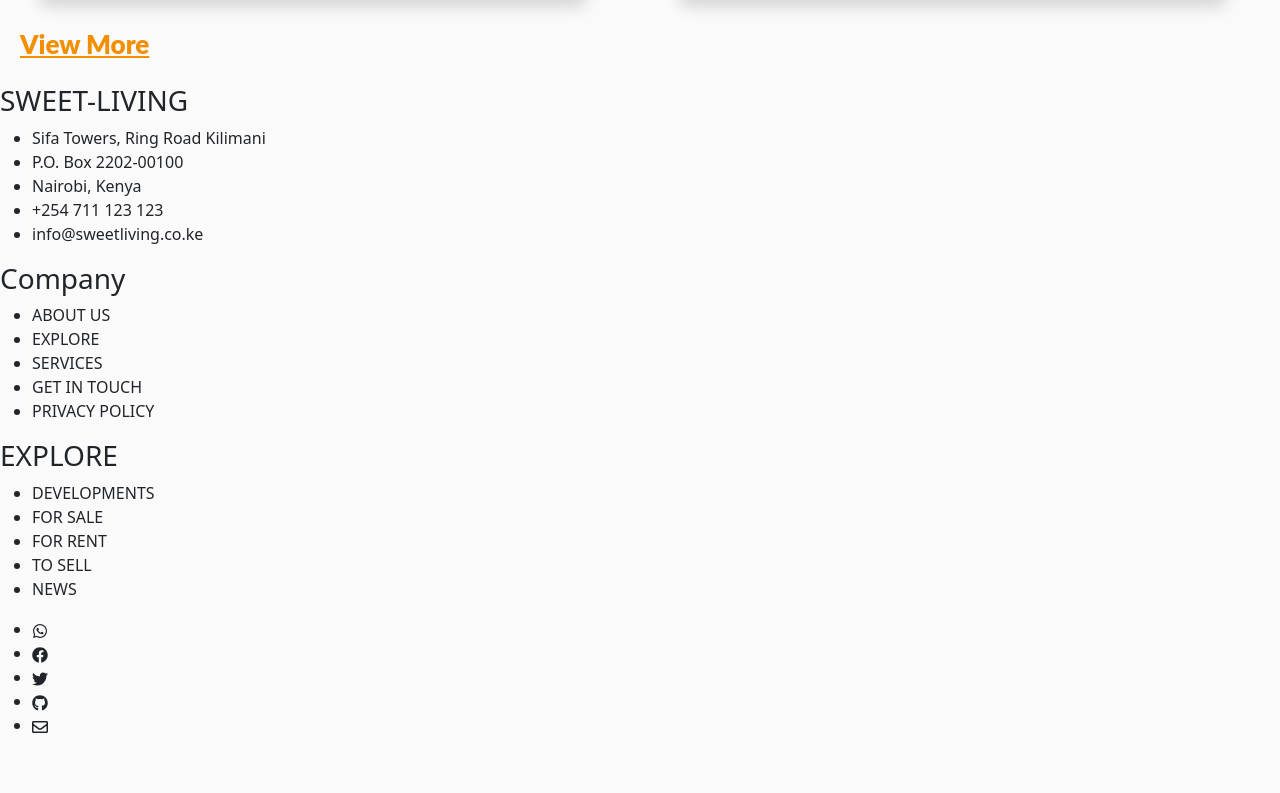
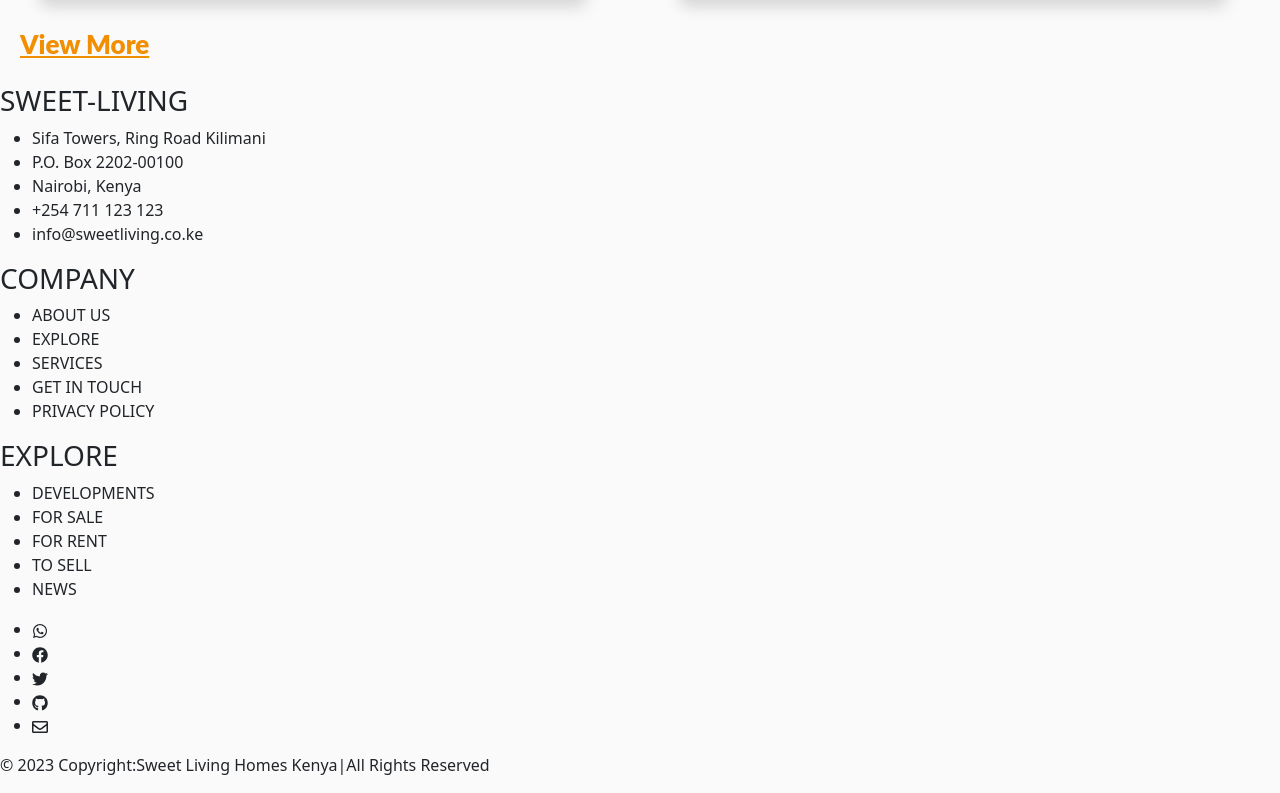
Before and after one commit to codertinie/sweet-living-frontend, a React (Create React App) app: page /home in a window 1280 px wide. Shown: the part 1771-2564 px from the top of the page. Before the commit the page ends 2524 px from the top, so only its background shows below. Built offline with nearby package versions, Linux system fonts and the light colour scheme; no server answers; data requests are answered from the project's data file; a web font is replaced by a local one.

Commit message:
footer structure

```diff
--- a/src/components/footer/Footer.js
+++ b/src/components/footer/Footer.js
@@ -1,6 +1,6 @@
 import React, { useState, useEffect } from 'react';
 import './Footer.css'
-import { FaPhoneSquareAlt, FaRegEnvelope, FaWhatsapp, FaTwitter, FaGithub, FaFacebook, FaWhatsappSquare, } from "react-icons/fa";
+import {  FaRegEnvelope, FaWhatsapp, FaTwitter, FaGithub, FaFacebook } from "react-icons/fa";
 import { useLocation } from 'react-router-dom';
 
 
@@ -47,9 +47,9 @@ function Footer() {
             <li>info@sweetliving.co.ke</li>
           </ul>
         </div>
-        </div>
+
         <div className='f-link2'>
-        <h3 className='footer-header'>Company</h3>
+        <h3 className='footer-header'>COMPANY</h3>
           <ul>
             <li>ABOUT US </li>
             <li>EXPLORE</li>
@@ -69,6 +69,7 @@ function Footer() {
           </ul>
         </div>
     </div>
+    </div>
 
     <div className='contact-links'>
     <ul>
@@ -80,6 +81,9 @@ function Footer() {
         </ul>
 
     </div>
+    <div className='end'>
+                <p> &copy; {new Date().getFullYear()} Copyright:Sweet Living Homes Kenya|All Rights Reserved </p>
+    </div>
 
     </footer>
 
```
